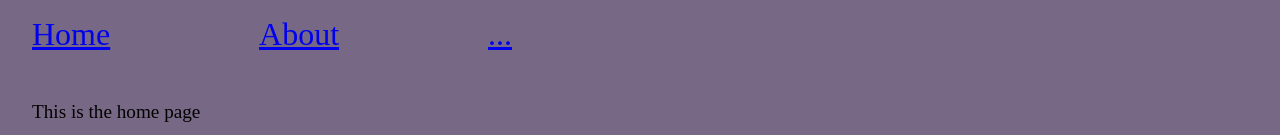
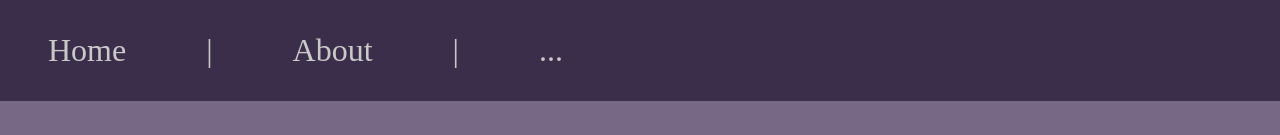
Before and after one commit to snacccc/vue-basics, a Vue app in the folder vue-basics/: page / in a window 1280 px wide. Shown: the top 135 px of the page. Built offline with nearby package versions, Linux system fonts and the light colour scheme.

Commit message:
updated nav bar

```diff
--- a/vue-basics/src/App.vue
+++ b/vue-basics/src/App.vue
@@ -1,15 +1,13 @@
-<script setup>
-
-</script>
-
 <template>
-  <header>
+  <header class="header">
 
     <div class="app">
       <div class="nav">
-        <RouterLink to="/">Home</RouterLink>
-        <RouterLink to="/about">About</RouterLink>
-        <RouterLink to="/yes">...</RouterLink>
+        <RouterLink class="router home" to="/">Home</RouterLink>
+        <header>|</header>
+        <RouterLink class="router about" to="/about">About</RouterLink>
+        <header>|</header>
+        <RouterLink class="router yes" to="/yes">...</RouterLink>
       </div>
     </div>
   </header>
@@ -19,18 +17,42 @@
 
 <style scoped>
 
+  .header {
+    background-color: #3b2e4a;
+  }
   .app {
     margin-bottom: 1rem;
     padding-left: 1rem;
     padding-right: 1rem;
   }
+
+  a {
+    text-decoration: none;
+    color: inherit;
+  }
   .nav {
     display: flex;
     align-content: center;
-    justify-content: space-between;
-    padding: 1rem;
-    width: 30rem;
+    padding: 2rem;
+    margin: 0rem;
     font-size: 2rem;
+    color:#c9c9c9
+  }
+
+  .router + header {
+    margin-left: 5rem;
+  }
+
+  header + .router {
+    margin-left: 5rem;
+  }
+
+  .router:hover {
+    text-decoration: underline;
+  }
+
+  .router:active {
+    color: #407de4;
   }
 
 </style>
```
